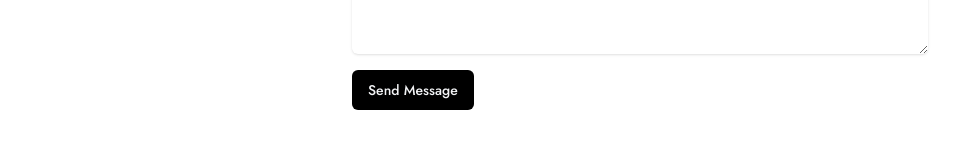
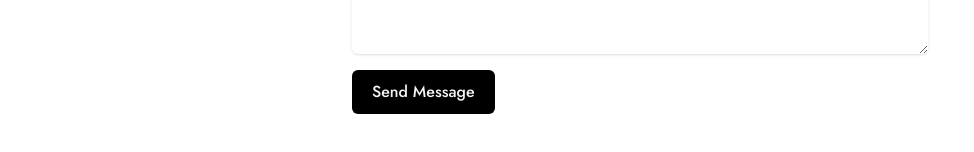
Before and after one commit to vanshsuri07/Nike-ecommerce, a Next.js app: page /contact in a window 1280 px wide. Shown: the part 346-498 px from the top of the page, without its empty margins (0-974 px from the left). Built offline with nearby package versions, Linux system fonts and the light colour scheme.

Commit message:
Fix error

```diff
--- a/src/components/Card.tsx
+++ b/src/components/Card.tsx
@@ -42,12 +42,14 @@ const image = images && images.length > 0 ? images[0].url : undefined;  const ha
   <div className="relative">
    <Link href={`/products/${id}`} passHref>
   {image && (
-        <div className="relative w-full h-48 md:h-64">
+    <div className="relative w-full aspect-[4/3] sm:aspect-[3/4] md:aspect-[16/9]">
       <Image
         src={image}
         alt={name}
         fill
         className="object-cover transition-transform duration-500 group-hover:scale-110"
+        sizes="(max-width: 768px) 100vw, (max-width: 1200px) 50vw, 33vw"
+        priority={false}
       />
     </div>
   )}
--- a/src/components/Model.tsx
+++ b/src/components/Model.tsx
@@ -1,6 +1,6 @@
 "use client";
 import React, { useRef } from "react";
-import { useGLTF} from "@react-three/drei";
+import { useGLTF } from "@react-three/drei";
 import * as THREE from "three";
 import { GLTF } from "three-stdlib";
 
@@ -16,10 +16,8 @@ type GLTFResult = GLTF & {
 const Model: React.FC = (props) => {
   const group = useRef<THREE.Group>(null);
   const { nodes, materials } = useGLTF(
-    "/models/shoemodel.glb"
+    "/models/shoemodel2.glb"
   ) as unknown as GLTFResult;
-
-
 
   return (
     <group
@@ -28,25 +26,20 @@ const Model: React.FC = (props) => {
       dispose={null}
       scale={14}
       position={[0, 0, 0]}
-     rotation={[0.15, -1.4, 3.14]}
-
- // angled side view like in your image
+      rotation={[0.15, -1.4, 3.14]}
     >
       <mesh
         castShadow
         receiveShadow
         geometry={
-          nodes
-            .Travis_x_Scott_Cactus_Jack_x_Air_Jordan_4_High_Retro_mat_00_mat_0003_0
-            .geometry
+          nodes.Travis_x_Scott_Cactus_Jack_x_Air_Jordan_4_High_Retro_mat_00_mat_0003_0.geometry
         }
         material={materials["mat_0.003"]}
       />
-
     </group>
   );
 };
 
-useGLTF.preload("/models/shoemodel.glb");
+useGLTF.preload("/models/shoemodel2.glb");
 
 export default Model;
--- a/src/components/ui/button.tsx
+++ b/src/components/ui/button.tsx
@@ -5,11 +5,12 @@ import { cva, type VariantProps } from "class-variance-authority"
 import { cn } from "@/lib/utils/cn"
 
 const buttonVariants = cva(
-  "inline-flex items-center justify-center rounded-md text-sm font-medium ring-offset-background transition-colors focus-visible:outline-none focus-visible:ring-2 focus-visible:ring-ring focus-visible:ring-offset-2 disabled:pointer-events-none disabled:opacity-50",
+  "inline-flex items-center justify-center rounded-md font-medium ring-offset-background transition-colors focus-visible:outline-none focus-visible:ring-2 focus-visible:ring-ring focus-visible:ring-offset-2 disabled:pointer-events-none disabled:opacity-50",
   {
     variants: {
       variant: {
-        default: "bg-primary bg-black text-gray-100  hover:bg-primary/90 cursor-pointer",
+        default:
+          "bg-black text-gray-100 hover:bg-black/90 cursor-pointer",
         destructive:
           "bg-destructive text-destructive-foreground hover:bg-destructive/90",
         outline:
@@ -20,10 +21,18 @@ const buttonVariants = cva(
         link: "text-primary underline-offset-4 hover:underline",
       },
       size: {
-        default: "h-10 px-4 py-2",
-        sm: "h-9 rounded-md px-3",
-        lg: "h-11 rounded-md px-8",
-        icon: "h-10 w-10",
+        default: `
+          h-9 px-3 text-xs     /* mobile: smaller */
+          sm:h-10 sm:px-4 sm:text-sm
+          md:h-11 md:px-5 md:text-base
+        `,
+        sm: "h-8 rounded-md px-2 text-xs",
+        lg: `
+          h-10 px-4 text-sm
+          sm:h-11 sm:px-6 sm:text-base
+          md:h-12 md:px-8 md:text-lg
+        `,
+        icon: "h-9 w-9 sm:h-10 sm:w-10",
       },
     },
     defaultVariants: {
@@ -32,6 +41,7 @@ const buttonVariants = cva(
     },
   }
 )
+
 
 export interface ButtonProps
   extends React.ButtonHTMLAttributes<HTMLButtonElement>,
```
Also changed, not shown: 2 other files (tests, documents, lock files or other folders). Lines whose indentation alone changed are shown as unchanged.
